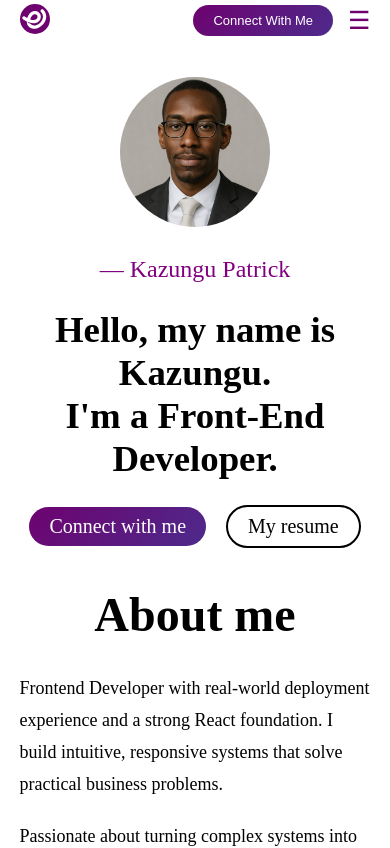
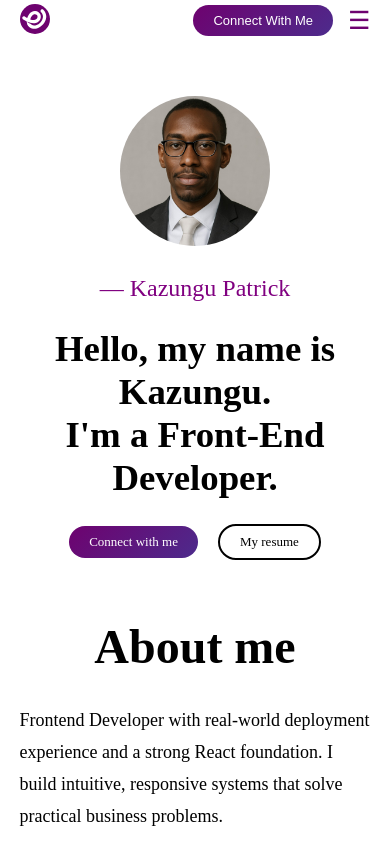
Before and after one commit to kazungu-p/Porfolio, a React (Vite) app: page / in a window 390 px wide. Shown: the top 848 px of the page. Built offline with nearby package versions, Linux system fonts and the light colour scheme.

Commit message:
reduced font size on cta buttons

```diff
--- a/src/assets/styles/landing.css
+++ b/src/assets/styles/landing.css
@@ -48,7 +48,7 @@
 
 @media screen and (max-width: 760px){
     .landing{
-        margin: 10vw 0;
+        margin: 15vw 0;
     }
     .landing h1{
         width: 90%;
@@ -62,5 +62,6 @@
     }
     .hero-connect, .hero-resume{
         padding: 8px 20px;
+        font-size: 13px;
     }
 }
```
